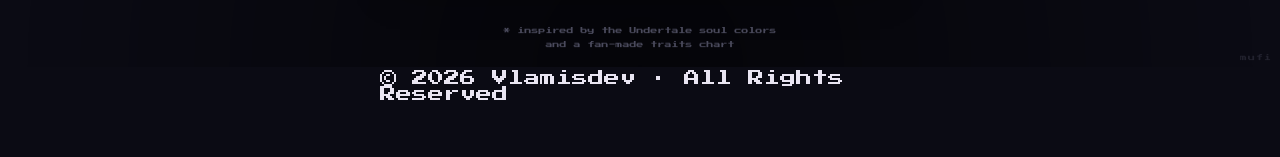
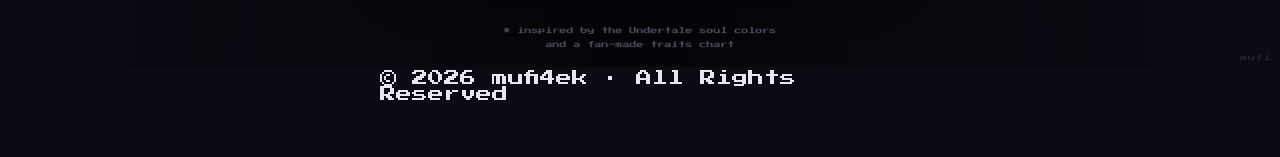
Before and after one commit to mufi4ek/soul-quiz, a plain HTML site: page index.html in a window 1280 px wide. Shown: the part 733-890 px from the top of the page. Drawn offline with Linux system fonts and the light colour scheme; no server answers.

Commit message:
Update copyright notice in index.html

```diff
--- a/index.html
+++ b/index.html
@@ -540,7 +540,7 @@
   </div>
 
   <footer id="footerText">* натхненно кольорами душ із Undertale<br>та користувацькою таблицею рис характеру</footer>
-  <div class="copyright-note">© 2026 Vlamisdev · All Rights Reserved</div>
+  <div class="copyright-note">© 2026 mufi4ek · All Rights Reserved</div>
 
   <section class="seo-content" aria-labelledby="seoHeading">
     <h2 id="seoHeading">Which Undertale Soul Are You?</h2>
```
